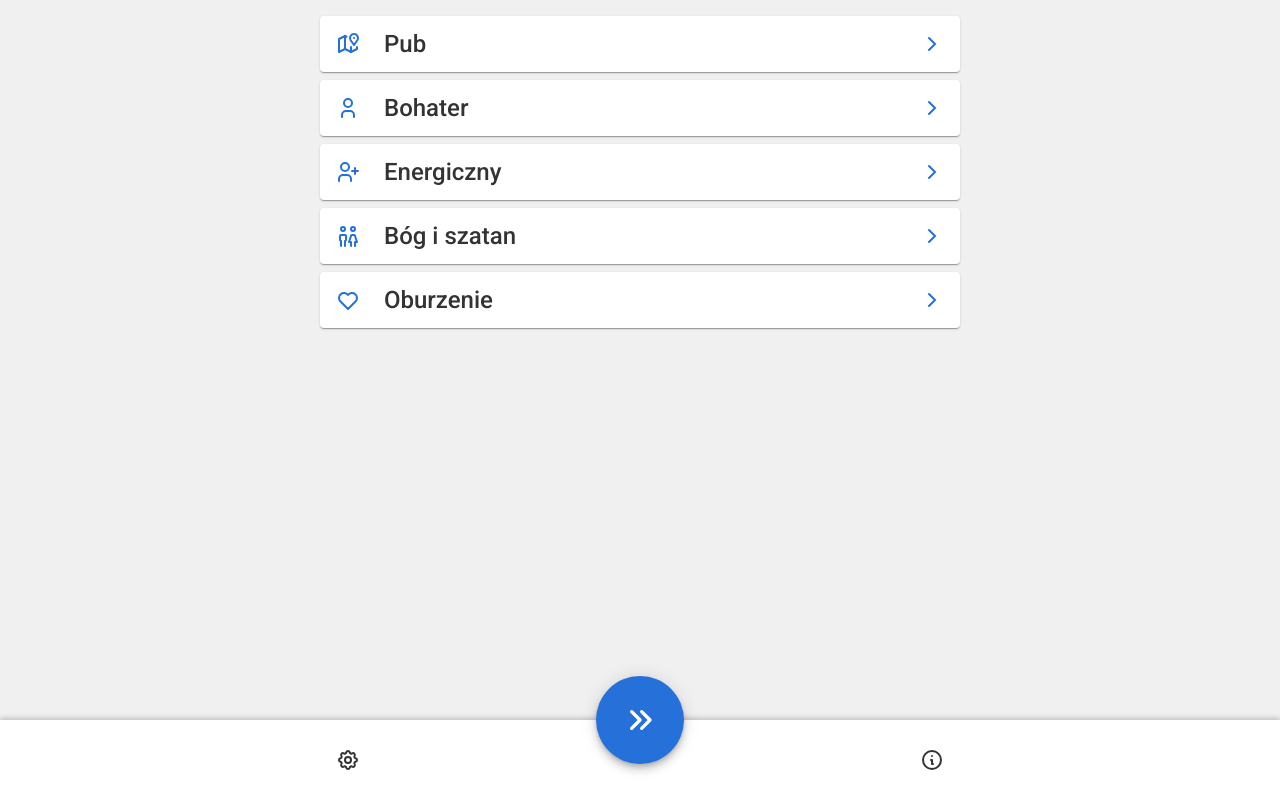
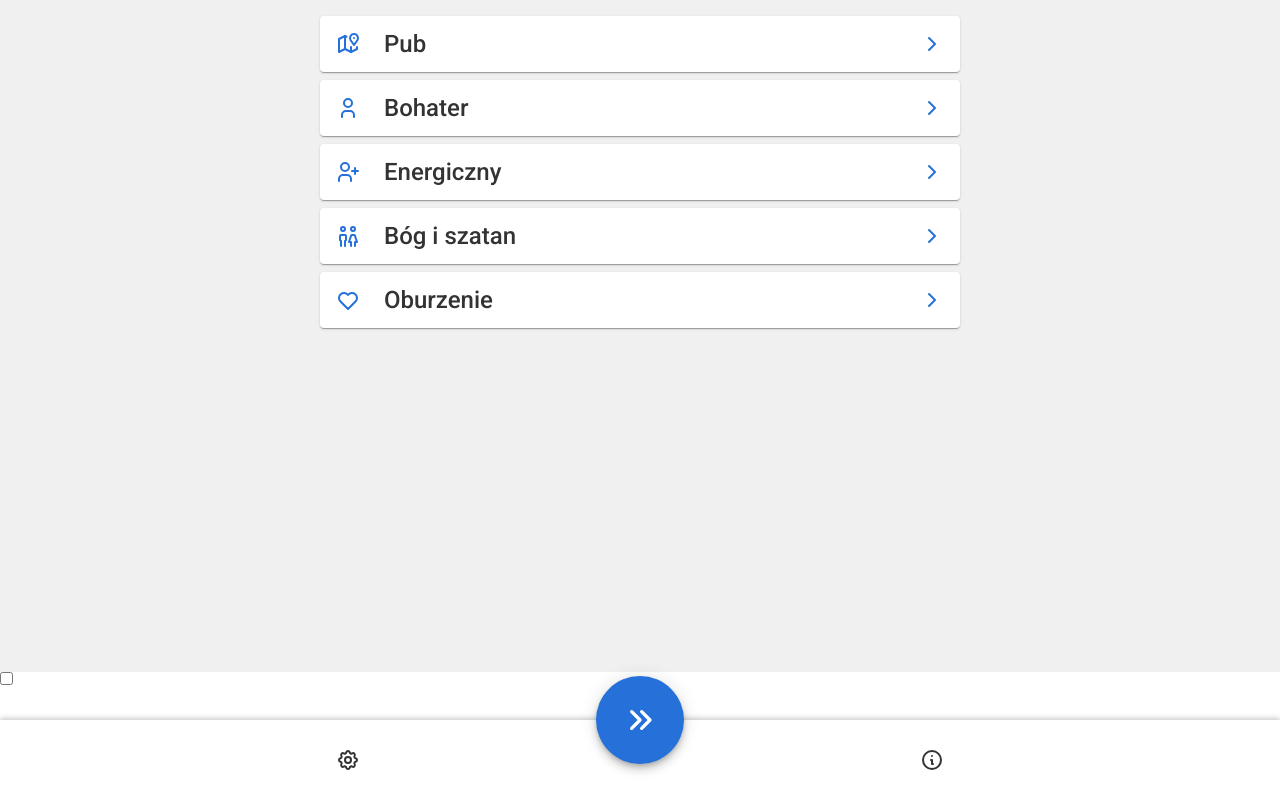
Before and after one commit to oczki/inspiracje, a PHP site: page / in a window 1280 px wide. Run offline with PHP 8.4, Linux system fonts and the light colour scheme.

Commit message:
add initial sliding panels and dark mode toggle

```diff
--- a/css/style.css
+++ b/css/style.css
@@ -33,6 +33,7 @@
                        0 5px 22px 4px rgba(0, 0, 0, 0.12);
   --card-background-color: white;
   --icon-size: 1.5rem;
+  --footer-height: 5rem;
   --swiper-navigation-color: var(--color-accent);
   --swiper-navigation-background-color: var(--color-accent-lighter);
 }
@@ -73,6 +74,11 @@ body {
 
 body.compact {
   --card-header-display: none;
+}
+
+body.dark {
+  --card-background-color: black;
+  --color-text: white;
 }
 
 body.show-outline button:focus,
@@ -320,11 +326,11 @@ footer {
   left: 0;
   right: 0;
   bottom: 0;
-  z-index: 2;
+  z-index: 10;
   display: flex;
   align-items: flex-start;
   justify-content: center;
-  height: 5rem;
+  height: var(--footer-height);
   background-color: white;
   box-shadow: 0 -2px 5px 0 rgba(0, 0, 0, 0.2); /* TODO: shadow from material design */
 }
@@ -400,3 +406,33 @@ body.show-outline #button-about:focus {
 }
 
 /* #endregion Footer */
+
+/* #region Sliding panel (settings, about, ...) */
+
+#sliding-panel-container {
+  z-index: 9;
+}
+
+/* TODO: show the scrim behind container */
+#scrim {
+  z-index: 8;
+  position: fixed;
+  top: 0;
+  bottom: 0;
+  left: 0;
+  right: 0;
+  background-color: rgba(0, 0, 0, 0.4);
+  display: none;
+}
+
+/* TODO: animate appearing from behind the footer */
+.sliding-panel {
+  position: fixed;
+  bottom: 0;
+  left: 0;
+  right: 0;
+  background-color: var(--card-background-color);
+  padding-bottom: calc(2rem + var(--footer-height));
+}
+
+/* #endregion Sliding panel (settings, about, ...) */
--- a/index.php
+++ b/index.php
@@ -33,7 +33,8 @@ function addJs($name) {
   </head>
   <body class="compact">
     <main></main>
-    <footer>
-    </footer>
+    <div id="scrim"></div>
+    <div id="sliding-panel-container"></div>
+    <footer></footer>
   </body>
 </html>
```
Also changed, not shown: js/core.js (+32 -2 lines).
